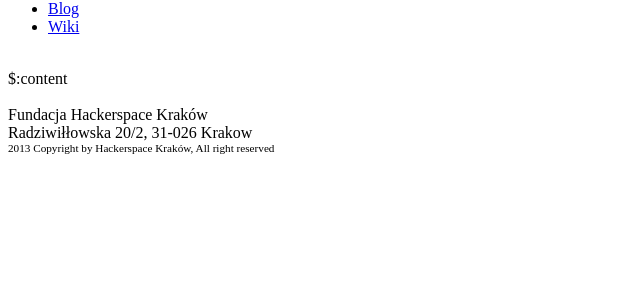
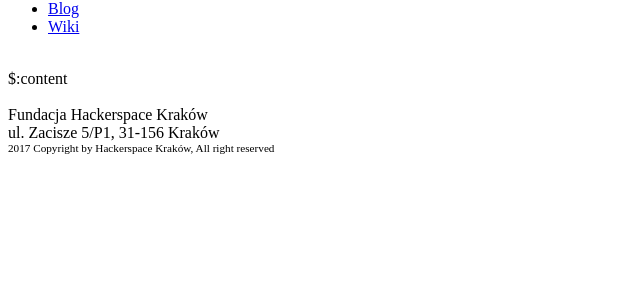
Before and after one commit to Teeed/WHOis-HS, a Python web app: template templates/base.html in a window 1280 px wide. Shown: the part 360-660 px from the top of the page, without its empty margins (0-640 px from the left). Run offline with Jinja, Linux system fonts and the light colour scheme; the template is opened without the code that fills it, so the values that code supplies are empty; some libraries are stand-ins or nearby versions.

Commit message:
Address update

```diff
--- a/templates/base.html
+++ b/templates/base.html
@@ -86,8 +86,8 @@
 				<div class="row">
 					<div class="span12 teledata">
 						<span class="name">Fundacja Hackerspace Kraków</span><br>
-						<span class="address">Radziwiłłowska 20/2, 31-026 Krakow</span><br>
-						<span class="copyright">2013 Copyright by Hackerspace Kraków, All right reserved</span>
+						<span class="address">ul. Zacisze 5/P1, 31-156 Kraków</span><br>
+						<span class="copyright">2017 Copyright by Hackerspace Kraków, All right reserved</span>
 					</div>
 				</div>
 			</div>
```
